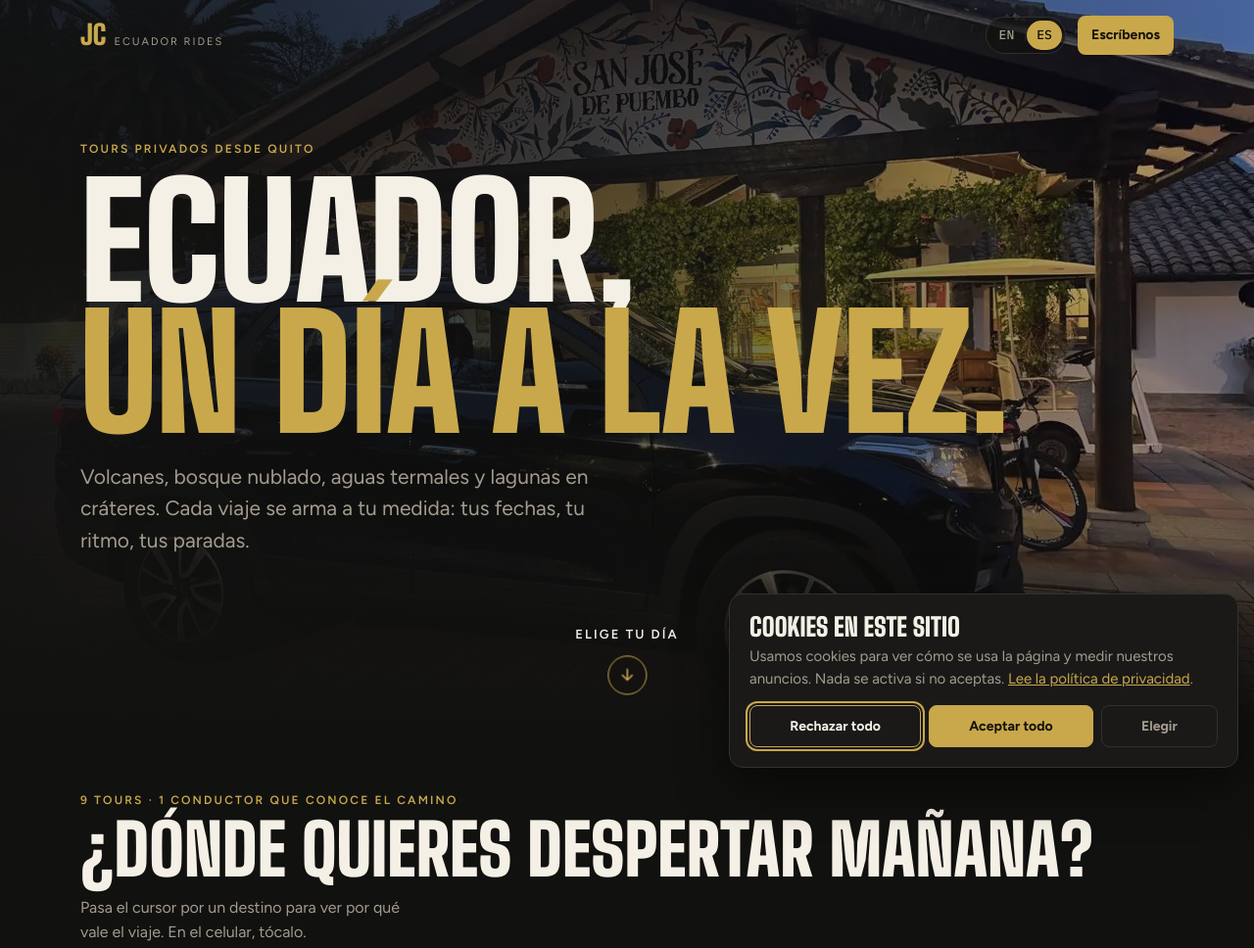
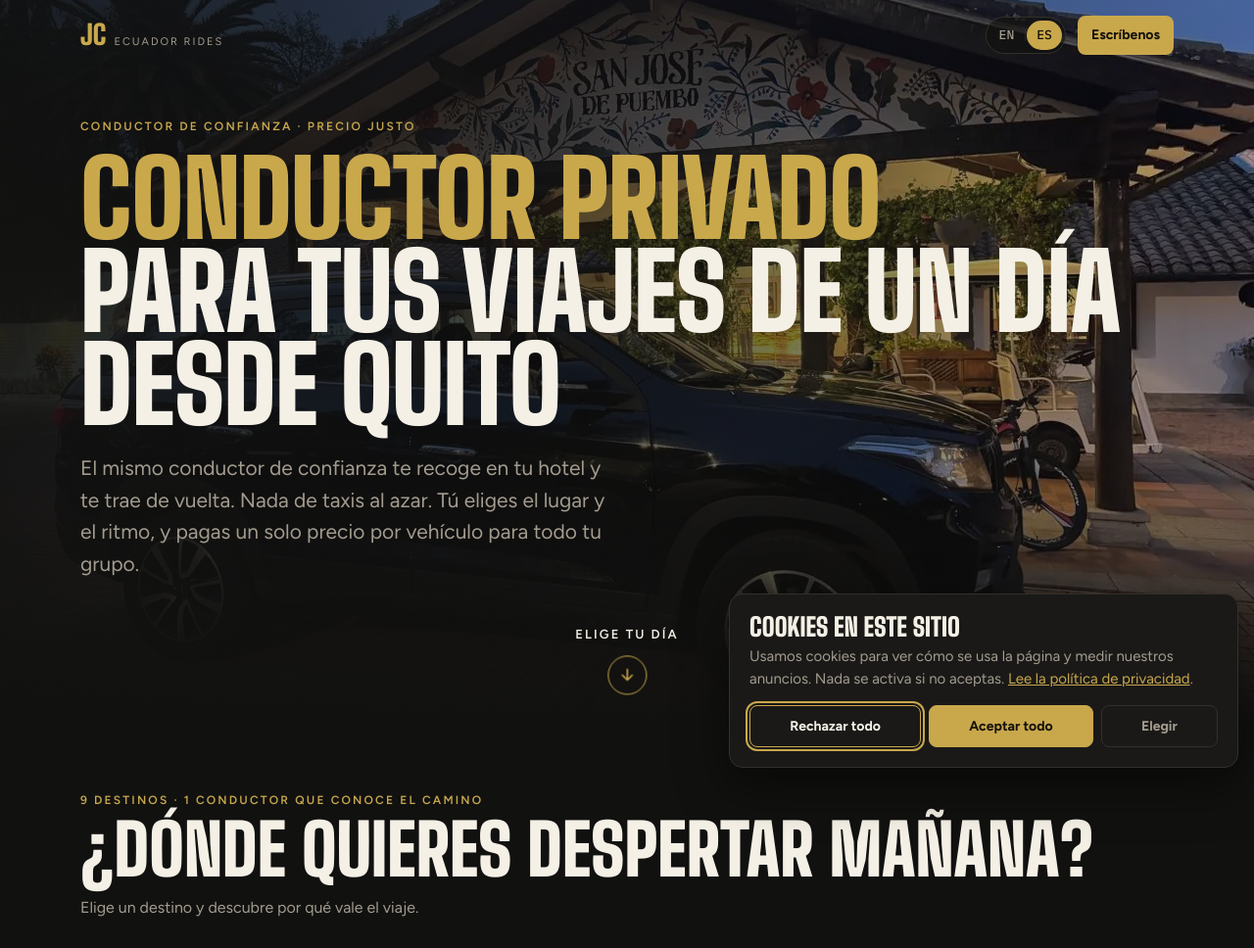
Before and after one commit to jcecuadorrides/jcecuadorrides-web, a plain HTML site: page es/index.html in a window 1280 px wide. Shown: the top 968 px of the page at 98% size. Drawn offline with Linux system fonts and the light colour scheme.

Commit message:
tour for private driver, improoves

```diff
--- a/es/index.html
+++ b/es/index.html
@@ -3,8 +3,8 @@
 <head>
 <meta charset="utf-8">
 <meta name="viewport" content="width=device-width, initial-scale=1, viewport-fit=cover">
-<title>JC Ecuador Rides · Tours privados desde Quito</title>
-<meta name="description" content="Tours privados de un día desde Quito con un guía de turismo local: Cotopaxi, Quilotoa, Mindo, Otavalo, Baños, Papallacta y más. Te recogemos en tu hotel; organízalo por WhatsApp.">
+<title>JC Ecuador Rides · Conductor privado desde Quito</title>
+<meta name="description" content="Conductor privado para tus viajes de un día desde Quito: Cotopaxi, Quilotoa, Mindo, Otavalo, Baños, Papallacta y más. Conductor de confianza y guía con licencia, recogida en tu hotel y un solo precio por vehículo.">
 <meta name="theme-color" content="#111110">
 <link rel="canonical" href="https://jcecuadorrides.com/es/">
 <link rel="alternate" hreflang="en" href="https://jcecuadorrides.com/">
@@ -15,8 +15,8 @@
 <link rel="apple-touch-icon" href="/images/icons/apple-touch-icon.png">
 <meta property="og:type" content="website">
 <meta property="og:site_name" content="JC Ecuador Rides">
-<meta property="og:title" content="JC Ecuador Rides · Tours privados desde Quito">
-<meta property="og:description" content="Tours privados de un día desde Quito con un guía de turismo local: Cotopaxi, Quilotoa, Mindo, Otavalo, Baños, Papallacta y más. Te recogemos en tu hotel; organízalo por WhatsApp.">
+<meta property="og:title" content="JC Ecuador Rides · Conductor privado desde Quito">
+<meta property="og:description" content="Conductor privado para tus viajes de un día desde Quito: Cotopaxi, Quilotoa, Mindo, Otavalo, Baños, Papallacta y más. Conductor de confianza y guía con licencia, recogida en tu hotel y un solo precio por vehículo.">
 <meta property="og:url" content="https://jcecuadorrides.com/es/">
 <meta property="og:image" content="https://jcecuadorrides.com/images/og-image.jpg">
 <meta property="og:image:width" content="1200">
@@ -24,7 +24,7 @@
 <meta property="og:locale" content="es_EC">
 <meta property="og:locale:alternate" content="en_US">
 <meta name="twitter:card" content="summary_large_image">
-<script type="application/ld+json">{"@context": "https://schema.org", "@type": "LocalBusiness", "name": "JC Ecuador Rides", "url": "https://jcecuadorrides.com/es/", "image": "https://jcecuadorrides.com/images/og-image.jpg", "logo": "https://jcecuadorrides.com/images/icons/icon-512.png", "description": "Tours privados de un día desde Quito con un guía de turismo local: Cotopaxi, Quilotoa, Mindo, Otavalo, Baños, Papallacta y más. Te recogemos en tu hotel; organízalo por WhatsApp.", "telephone": "+593995733278", "areaServed": {"@type": "City", "name": "Quito"}, "inLanguage": "es", "address": {"@type": "PostalAddress", "addressLocality": "Quito", "addressCountry": "EC"}, "sameAs": ["https://www.instagram.com/jcecuadorrides/", "https://www.facebook.com/people/JC-Ecuador-Rides/61593376521536/"]}</script>
+<script type="application/ld+json">{"@context": "https://schema.org", "@type": "LocalBusiness", "name": "JC Ecuador Rides", "url": "https://jcecuadorrides.com/es/", "image": "https://jcecuadorrides.com/images/og-image.jpg", "logo": "https://jcecuadorrides.com/images/icons/icon-512.png", "description": "Conductor privado para tus viajes de un día desde Quito: Cotopaxi, Quilotoa, Mindo, Otavalo, Baños, Papallacta y más. Conductor de confianza y guía con licencia, recogida en tu hotel y un solo precio por vehículo.", "telephone": "+593995733278", "areaServed": {"@type": "City", "name": "Quito"}, "inLanguage": "es", "address": {"@type": "PostalAddress", "addressLocality": "Quito", "addressCountry": "EC"}, "sameAs": ["https://www.instagram.com/jcecuadorrides/", "https://www.facebook.com/people/JC-Ecuador-Rides/61593376521536/"]}</script>
 <link rel="preconnect" href="https://fonts.googleapis.com">
 <link rel="preconnect" href="https://fonts.gstatic.com" crossorigin>
 <link rel="stylesheet" href="https://fonts.googleapis.com/css2?family=Big+Shoulders+Display:wght@600;800;900&family=Figtree:wght@400;500;600;700&family=IBM+Plex+Mono:wght@400;500&display=swap">
@@ -71,7 +71,7 @@ a{color:inherit}
 .hero-shade{position:absolute;inset:0;background:linear-gradient(90deg,rgba(17,17,16,.92) 0%,rgba(17,17,16,.72) 45%,rgba(17,17,16,.25) 100%),linear-gradient(0deg,rgba(17,17,16,1) 0%,rgba(17,17,16,0) 35%)}
 @media (max-width:720px){.hero-shade{background:linear-gradient(0deg,rgba(17,17,16,.97) 10%,rgba(17,17,16,.6) 60%,rgba(17,17,16,.35) 100%)}}
 .hero .wrap{position:relative;width:100%}
-.hero h1{font-family:var(--f-display);font-weight:900;font-size:clamp(60px,12.5vw,164px);line-height:.84;margin:18px 0 22px;text-transform:uppercase;letter-spacing:-.005em}
+.hero h1{font-family:var(--f-display);font-weight:900;font-size:clamp(46px,8.4vw,116px);line-height:.88;margin:18px 0 22px;text-transform:uppercase;letter-spacing:-.005em}
 .hero h1 em{font-style:normal;color:var(--gold);display:block}
 .hero p{font-size:clamp(17px,2vw,21px);color:var(--muted);max-width:40ch;margin:0}
 .scroll-cue{position:absolute;left:50%;bottom:28px;transform:translateX(-50%);display:flex;flex-direction:column;align-items:center;gap:10px;text-decoration:none;color:var(--ink);font-size:13px;letter-spacing:.16em;text-transform:uppercase;font-weight:600;white-space:nowrap}
@@ -229,9 +229,9 @@ footer a{color:var(--muted)}
     <img class="hero-img" src="/images/web/hero-suv-puembo.webp" alt="" aria-hidden="true">
     <div class="hero-shade" aria-hidden="true"></div>
     <div class="wrap">
-      <div class="eyebrow" data-i18n="hero.eyebrow">Tours privados desde Quito</div>
-      <h1 data-i18n="hero.title">Ecuador, <em>un día a la vez.</em></h1>
-      <p data-i18n="hero.lede">Volcanes, bosque nublado, aguas termales y lagunas en cráteres. Cada viaje se arma a tu medida: tus fechas, tu ritmo, tus paradas.</p>
+      <div class="eyebrow" data-i18n="hero.eyebrow">Conductor de confianza · Precio justo</div>
+      <h1 data-i18n="hero.title"><em>Conductor privado</em> para tus viajes de un día desde Quito</h1>
+      <p data-i18n="hero.lede">El mismo conductor de confianza te recoge en tu hotel y te trae de vuelta. Nada de taxis al azar. Tú eliges el lugar y el ritmo, y pagas un solo precio por vehículo para todo tu grupo.</p>
     </div>
     <a class="scroll-cue" href="#trips">
       <span data-i18n="hero.cue">Elige tu día</span>
@@ -243,10 +243,10 @@ footer a{color:var(--muted)}
     <div class="wrap">
       <div class="trips-head">
         <div>
-          <div class="eyebrow" data-i18n="trips.eyebrow">9 tours · 1 conductor que conoce el camino</div>
+          <div class="eyebrow" data-i18n="trips.eyebrow">9 destinos · 1 conductor que conoce el camino</div>
           <h2 data-i18n="trips.title">¿Dónde quieres despertar mañana?</h2>
         </div>
-        <p data-i18n="trips.lede">Pasa el cursor por un destino para ver por qué vale el viaje. En el celular, tócalo.</p>
+        <p data-i18n="trips.lede">Elige un destino y descubre por qué vale el viaje.</p>
       </div>
       <div class="trips-body">
         <div id="list"></div>
@@ -261,10 +261,10 @@ footer a{color:var(--muted)}
       <div>
         <div class="eyebrow" data-i18n="guide.eyebrow">Quién te recoge</div>
         <h2 data-i18n="guide.title">Tu conductor también es tu guía</h2>
-        <p data-i18n="guide.p1"><b>Juan Carlos Zurita</b> es ecuatoriano y guía de turismo de profesión. Ha guiado grupos en la Mitad del Mundo y se sabe estas rutas de memoria.</p>
+        <p data-i18n="guide.p1"><b>Juan Carlos Zurita</b> es ecuatoriano y guía de turismo de profesión. Ha guiado grupos en museos locales y se sabe estas rutas de memoria.</p>
         <p data-i18n="guide.p2">Por eso tu viaje es mucho más que un traslado: vas a saber qué volcán estás viendo, dónde come la gente de aquí y a qué hora llegar para evitar las multitudes.</p>
         <div class="moments">
-          <figure><img src="/images/web/cliente-llegada.webp" data-i18n-alt="alt.pickup" alt="Juan Carlos con una viajera junto a la SUV después de recogerla" loading="lazy"><figcaption data-i18n="guide.m1">Recogida lista</figcaption></figure>
+          <figure><img src="/images/web/cliente-llegada.webp" data-i18n-alt="alt.pickup" alt="Juan Carlos con una viajera junto a la SUV después de recogerla" loading="lazy"><figcaption data-i18n="guide.m1">Listos para salir</figcaption></figure>
           <figure><img src="/images/web/cliente-en-el-auto.webp" data-i18n-alt="alt.road" alt="Juan Carlos y una viajera sonriendo dentro de la SUV" loading="lazy"><figcaption data-i18n="guide.m2">En el camino</figcaption></figure>
           <figure><img src="/images/web/mitad-del-mundo-grupo.webp" data-i18n-alt="alt.group" alt="Juan Carlos guiando a un grupo en la línea ecuatorial" loading="lazy"><figcaption data-i18n="guide.m3">Guiando en la Mitad del Mundo</figcaption></figure>
         </div>
@@ -279,7 +279,7 @@ footer a{color:var(--muted)}
       <h2 data-i18n="ride.title">Espacio para todos. Y para las maletas.</h2>
       <div class="ride">
         <figure><img src="/images/web/suv-lateral.webp" data-i18n-alt="alt.suv" alt="SUV DFSK Glory negra" loading="lazy"><figcaption data-i18n="ride.c1">SUV DFSK Glory</figcaption></figure>
-        <figure><img src="/images/web/suv-maletero.webp" data-i18n-alt="alt.trunk" alt="Maletero de la SUV con cuatro maletas" loading="lazy"><figcaption data-i18n="ride.c2">Caben las maletas</figcaption></figure>
+        <figure><img src="/images/web/suv-maletero.webp" data-i18n-alt="alt.trunk" alt="Maletero de la SUV con cuatro maletas" loading="lazy"><figcaption data-i18n="ride.c2">Caben todas las maletas</figcaption></figure>
         <figure><img src="/images/web/suv-basilica.webp" data-i18n-alt="alt.basilica" alt="La SUV estacionada frente a la Basílica en Quito" loading="lazy"><figcaption data-i18n="ride.c3">Centro histórico</figcaption></figure>
       </div>
       <ul class="ride-points"><li data-i18n="ride.p1">Privado, nunca compartido</li><li data-i18n="ride.p2">Hasta 4 pasajeros</li><li data-i18n="ride.p3">Te recogemos en tu hotel</li></ul>
@@ -289,7 +289,7 @@ footer a{color:var(--muted)}
   <section class="block" id="reviews">
     <div class="wrap">
       <div class="eyebrow" data-i18n="rev.eyebrow">Desde el camino</div>
-      <h2 data-i18n="rev.title">Ya viajaron con Juan Carlos</h2>
+      <h2 data-i18n="rev.title">Viajeros que ya fueron con Juan Carlos</h2>
       <p class="rev-lede" data-i18n="rev.lede">Opiniones reales de nuestro perfil de Google, tal como las escribieron.</p>
       <div class="rev">
         <div>
@@ -318,9 +318,9 @@ footer a{color:var(--muted)}
   <section class="block" id="how">
     <div class="wrap">
       <div class="eyebrow" data-i18n="how.eyebrow">Cómo funciona</div>
-      <h2 data-i18n="how.title">Reservas en tres mensajes</h2>
+      <h2 data-i18n="how.title">Reserva en tres mensajes</h2>
       <ol class="steps">
-        <li><b data-i18n="how.s1t">Elige tu tour</b><span data-i18n="how.s1">Toca "¡Quiero este tour!" y WhatsApp se abre con todo listo.</span></li>
+        <li><b data-i18n="how.s1t">Elige tu destino</b><span data-i18n="how.s1">Toca "¡Quiero este viaje!" y WhatsApp se abre con todo listo.</span></li>
         <li><b data-i18n="how.s2t">Recibe un precio fijo</b><span data-i18n="how.s2">Gratis y sin compromiso. Un solo precio para todo tu grupo, con hora de recogida y qué llevar.</span></li>
         <li><b data-i18n="how.s3t">Disfruta el día</b><span data-i18n="how.s3">Te recogemos en tu hotel. Pagas el mismo día, en efectivo o por transferencia.</span></li>
       </ol>
@@ -329,10 +329,11 @@ footer a{color:var(--muted)}
 
   <section class="block faq" id="faq">
     <div class="wrap">
-      <div class="eyebrow" data-i18n="faq.eyebrow">Bueno saber</div>
+      <div class="eyebrow" data-i18n="faq.eyebrow">Bueno saberlo</div>
       <h2 data-i18n="faq.title">Antes de ir</h2>
+      <details><summary data-i18n="faq.q0">¿Es seguro moverse por Ecuador?</summary><p data-i18n="faq.a0">Viajar con un conductor privado conocido es una de las formas más seguras de hacerlo. Juan Carlos te recoge en tu hotel, conoce las carreteras y los mejores horarios, y te trae de vuelta al final del día.</p></details>
       <details><summary data-i18n="faq.q1">¿El precio es por persona o por grupo?</summary><p data-i18n="faq.a1">Por vehículo, para todo tu grupo. Mientras más sean, menos paga cada uno.</p></details>
-      <details><summary data-i18n="faq.q2">¿Me afectará la altura?</summary><p data-i18n="faq.a2">Quito ya está a 2.850 m. Deja Cotopaxi, Quilotoa y Papallacta para tu segundo o tercer día, toma agua y estarás bien.</p></details>
+      <details><summary data-i18n="faq.q2">¿Me afectará la altura?</summary><p data-i18n="faq.a2">La mayoría de viajeros se siente bien. Dale a tu cuerpo un día tranquilo en Quito y luego sube: Cotopaxi, Quilotoa y Papallacta son ideales desde tu segundo día. Toma bastante agua.</p></details>
       <details><summary data-i18n="faq.q3">¿Las entradas están incluidas?</summary><p data-i18n="faq.a3">Las entradas, las termas y los teleféricos se pagan en el lugar, así solo pagas lo que eliges hacer. Te decimos los precios antes de ir.</p></details>
       <details><summary data-i18n="faq.q4">¿Cómo pago?</summary><p data-i18n="faq.a4">El mismo día, en efectivo (USD) o por transferencia. ¿Prefieres tarjeta o PayPal? Te enviamos un enlace de pago seguro.</p></details>
     </div>
@@ -373,34 +374,35 @@ footer a{color:var(--muted)}
   // ---------- Spanish copy for the static page (English lives in the HTML) ----------
   var ES = {
     'nav.cta':'Escríbenos',
-    'hero.eyebrow':'Tours privados desde Quito',
-    'hero.title':'Ecuador, <em>un día a la vez.</em>',
-    'hero.lede':'Volcanes, bosque nublado, aguas termales y lagunas en cráteres. Cada viaje se arma a tu medida: tus fechas, tu ritmo, tus paradas.',
+    'hero.eyebrow':'Conductor de confianza · Precio justo',
+    'hero.title':'<em>Conductor privado</em> para tus viajes de un día desde Quito',
+    'hero.lede':'El mismo conductor de confianza te recoge en tu hotel y te trae de vuelta. Nada de taxis al azar. Tú eliges el lugar y el ritmo, y pagas un solo precio por vehículo para todo tu grupo.',
     'hero.cue':'Elige tu día',
-    'trips.eyebrow':'9 tours · 1 conductor que conoce el camino',
+    'trips.eyebrow':'9 destinos · 1 conductor que conoce el camino',
     'trips.title':'¿Dónde quieres despertar mañana?',
-    'trips.lede':'Pasa el cursor por un destino para ver por qué vale el viaje. En el celular, tócalo.',
+    'trips.lede':'Elige un destino y descubre por qué vale el viaje.',
     'guide.eyebrow':'Quién te recoge',
     'guide.title':'Tu conductor también es tu guía',
-    'guide.p1':'<b>Juan Carlos Zurita</b> es ecuatoriano y guía de turismo de profesión. Ha guiado grupos en la Mitad del Mundo y se sabe estas rutas de memoria.',
+    'guide.p1':'<b>Juan Carlos Zurita</b> es ecuatoriano y guía de turismo de profesión. Ha guiado grupos en museos locales y se sabe estas rutas de memoria.',
     'guide.p2':'Por eso tu viaje es mucho más que un traslado: vas a saber qué volcán estás viendo, dónde come la gente de aquí y a qué hora llegar para evitar las multitudes.',
-    'guide.mnote':'Las fotos de viajeros se publican con su permiso. Nunca subimos las tuyas sin preguntarte.', 'guide.m1':'Recogida lista', 'guide.m2':'En el camino', 'guide.m3':'Guiando en la Mitad del Mundo',
+    'guide.mnote':'Las fotos de viajeros se publican con su permiso. Nunca subimos las tuyas sin preguntarte.', 'guide.m1':'Listos para salir', 'guide.m2':'En el camino', 'guide.m3':'Guiando en la Mitad del Mundo',
     'ride.eyebrow':'Tu vehículo',
     'ride.title':'Espacio para todos. Y para las maletas.',
-    'ride.c1':'SUV DFSK Glory', 'ride.c2':'Caben las maletas', 'ride.c3':'Centro histórico',
+    'ride.c1':'SUV DFSK Glory', 'ride.c2':'Caben todas las maletas', 'ride.c3':'Centro histórico',
     'ride.p1':'Privado, nunca compartido', 'ride.p2':'Hasta 4 pasajeros', 'ride.p3':'Te recogemos en tu hotel',
-    'rev.eyebrow':'Desde el camino', 'rev.title':'Ya viajaron con Juan Carlos',
+    'rev.eyebrow':'Desde el camino', 'rev.title':'Viajeros que ya fueron con Juan Carlos',
     'rev.lede':'Opiniones reales de nuestro perfil de Google, tal como las escribieron.',
     'rev.cta':'Léelas en Google ↗', 'rev.hint':'Desliza para ver más →',
     'how.eyebrow':'Cómo funciona',
-    'how.title':'Reservas en tres mensajes',
-    'how.s1t':'Elige tu tour', 'how.s1':'Toca "¡Quiero este tour!" y WhatsApp se abre con todo listo.',
+    'how.title':'Reserva en tres mensajes',
+    'how.s1t':'Elige tu destino', 'how.s1':'Toca "¡Quiero este viaje!" y WhatsApp se abre con todo listo.',
     'how.s2t':'Recibe un precio fijo', 'how.s2':'Gratis y sin compromiso. Un solo precio para todo tu grupo, con hora de recogida y qué llevar.',
     'how.s3t':'Disfruta el día', 'how.s3':'Te recogemos en tu hotel. Pagas el mismo día, en efectivo o por transferencia.',
-    'faq.eyebrow':'Bueno saber',
+    'faq.eyebrow':'Bueno saberlo',
     'faq.title':'Antes de ir',
+    'faq.q0':'¿Es seguro moverse por Ecuador?', 'faq.a0':'Viajar con un conductor privado conocido es una de las formas más seguras de hacerlo. Juan Carlos te recoge en tu hotel, conoce las carreteras y los mejores horarios, y te trae de vuelta al final del día.',
     'faq.q1':'¿El precio es por persona o por grupo?', 'faq.a1':'Por vehículo, para todo tu grupo. Mientras más sean, menos paga cada uno.',
-    'faq.q2':'¿Me afectará la altura?', 'faq.a2':'Quito ya está a 2.850 m. Deja Cotopaxi, Quilotoa y Papallacta para tu segundo o tercer día, toma agua y estarás bien.',
+    'faq.q2':'¿Me afectará la altura?', 'faq.a2':'La mayoría de viajeros se siente bien. Dale a tu cuerpo un día tranquilo en Quito y luego sube: Cotopaxi, Quilotoa y Papallacta son ideales desde tu segundo día. Toma bastante agua.',
     'faq.q3':'¿Las entradas están incluidas?', 'faq.a3':'Las entradas, las termas y los teleféricos se pagan en el lugar, así solo pagas lo que eliges hacer. Te decimos los precios antes de ir.',
     'faq.q4':'¿Cómo pago?', 'faq.a4':'El mismo día, en efectivo (USD) o por transferencia. ¿Prefieres tarjeta o PayPal? Te enviamos un enlace de pago seguro.',
     'close.title':'Tu Ecuador está a un mensaje',
@@ -427,10 +429,10 @@ footer a{color:var(--muted)}
          waGeneral:"Hi Juan Carlos! I'd love to plan a day trip from Quito.",
          waTrip:function(n){ return "Hi Juan Carlos! I'm interested in the " + n + " trip.\nDate: \nPeople: \nHotel: "; } },
     es:{ groups:{half:'Medio día · de vuelta para el almuerzo', full:'Día completo', long:'Día largo · vale cada minuto'},
-         from:'desde Quito', drive:'de viaje', total:'en total', altitude:'de altitud', plan:'¡Quiero este tour!', quito:'Quito 2.850 m', locale:'es-EC',
+         from:'desde Quito', drive:'de viaje', total:'en total', altitude:'de altitud', plan:'¡Quiero este viaje!', quito:'Quito 2.850 m', locale:'es-EC',
          sits:function(n,a){ return n + ' está a ' + a + ' metros, comparado con Quito a 2.850 metros'; },
-         waGeneral:'¡Hola Juan Carlos! Quiero armar un tour desde Quito.',
-         waTrip:function(n){ return '¡Hola Juan Carlos! Me interesa el tour a ' + n + '.\nFecha: \nPersonas: \nHotel: '; } }
+         waGeneral:'¡Hola Juan Carlos! Necesito un conductor privado para un viaje desde Quito.',
+         waTrip:function(n){ return '¡Hola Juan Carlos! Me interesa un viaje a ' + n + '.\nFecha: \nPersonas: \nHotel: '; } }
   };
 
   var TOURS = [
@@ -444,12 +446,12 @@ footer a{color:var(--muted)}
            es:'Un viaje en teleférico y Quito queda mil metros bajo tus pies. En una mañana despejada, el Cotopaxi te saluda.'}},
     {id:'mitad', g:'half', name:'Mitad del Mundo', drive:'50 min', time:'4–5 h', alt:2480,
      photo:'/images/web/mitad-del-mundo-juan-carlos-guia.webp',
-     photoAlt:{en:'Juan Carlos guiding travelers at the equator museum', es:'Juan Carlos guiando a viajeros en el museo de la línea ecuatorial'},
+     photoAlt:{en:'Juan Carlos guiding travelers at a local museum', es:'Juan Carlos guiando a viajeros en un museo local'},
      hook:{en:'One foot in the north, one in the south. Take the photo everyone wants, then find out why the famous line is in the wrong place.',
            es:'Un pie en el norte y otro en el sur. Tómate la foto que todos quieren y descubre por qué la línea famosa está en el lugar equivocado.'}},
     {id:'papallacta', g:'full', name:'Papallacta', drive:'1 h 30', time:'7–8 h', alt:3300,
-     hook:{en:'Sink into hot volcanic water at 3,300 meters while clouds roll over the Andes. The best cure for a long flight.',
-           es:'Sumérgete en agua volcánica caliente a 3.300 metros mientras las nubes pasan sobre los Andes. La mejor cura después de un vuelo largo.'}},
+     hook:{en:'Soak in natural hot springs at 3,300 meters while clouds drift over the Andes. Just what your body needs after a long flight.',
+           es:'Sumérgete en aguas termales naturales a 3.300 metros mientras las nubes pasan sobre los Andes. Justo lo que tu cuerpo necesita después de un vuelo largo.'}},
     {id:'mindo', g:'full', name:'Mindo', drive:'2 h', time:'9 h', alt:1250,
      hook:{en:'Trade the Andes for the cloud forest. Hummingbirds at arm\'s length, hidden waterfalls and chocolate made where it grows.',
            es:'Cambia los Andes por el bosque nublado. Colibríes al alcance de la mano, cascadas escondidas y chocolate hecho donde crece el cacao.'}},
```
